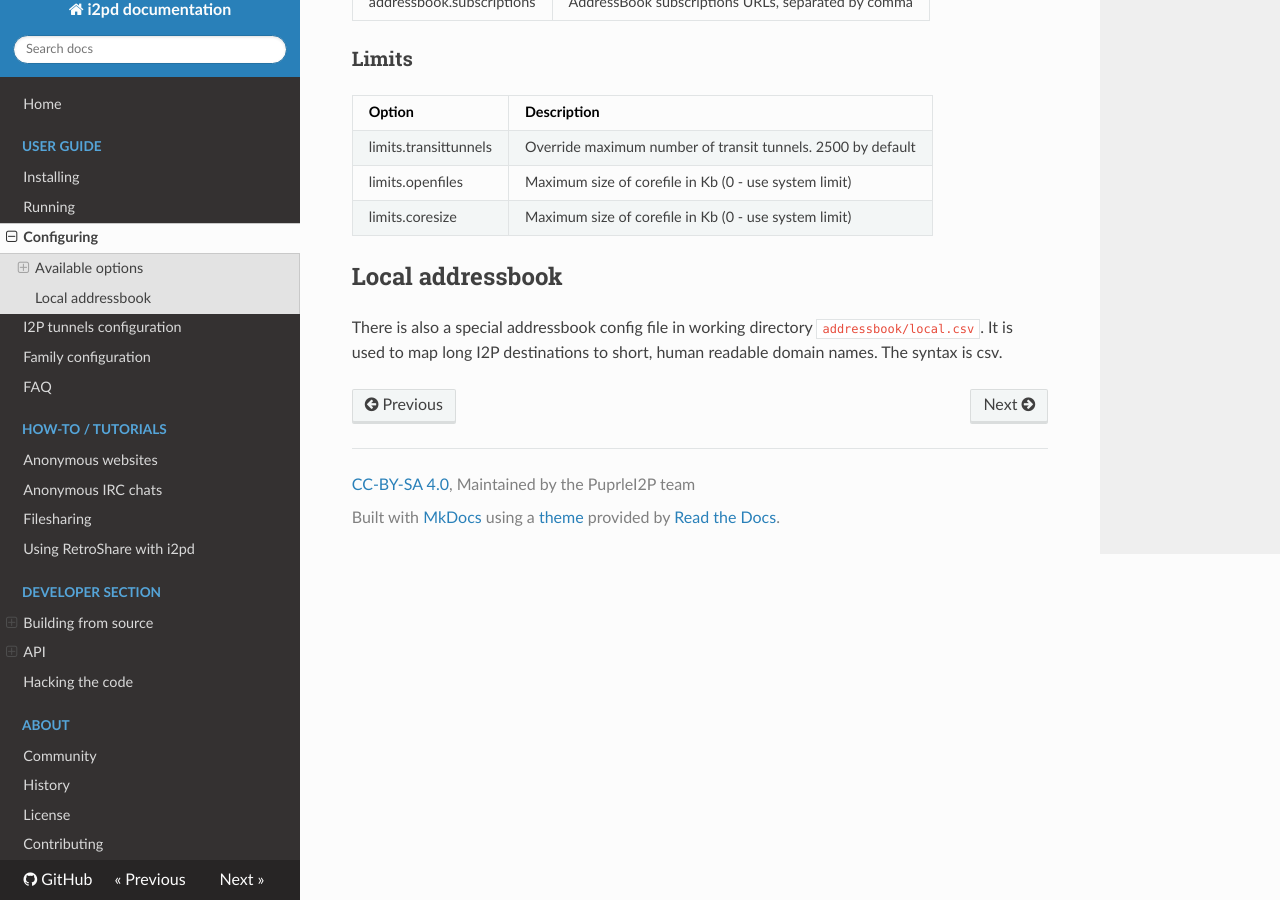
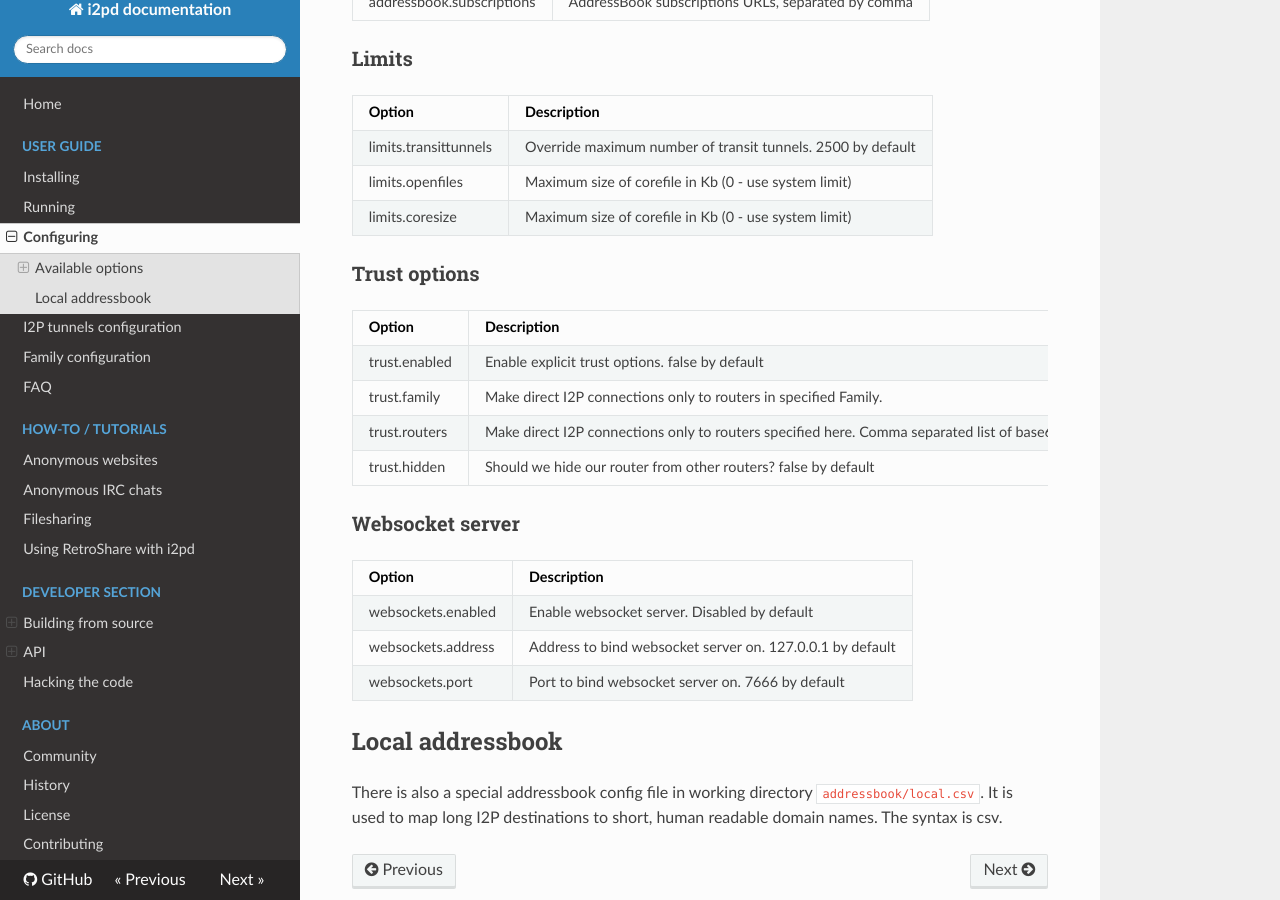
Before and after one commit to PurpleI2P/i2pd_docs_en, an MkDocs documentation site: the page built from docs/user-guide/configuration.md, in a window 1280 px wide and 900 px high, scrolled down 4734 px. Built offline with MkDocs 1.6.1, drawn with Linux system fonts in a browser that asks for light colours; nearby versions of some CDN libraries; old or Windows-style settings are respelled for this version of MkDocs.

Commit message:
Documented trust options and websocket server

```diff
--- a/docs/user-guide/configuration.md
+++ b/docs/user-guide/configuration.md
@@ -181,6 +181,25 @@ limits.transittunnels                  | Override maximum number of transit tunn
 limits.openfiles                       | Maximum size of corefile in Kb (0 - use system limit)
 limits.coresize                        | Maximum size of corefile in Kb (0 - use system limit)
 
+### Trust options
+
+Option                                 | Description
+-------------------------------------- | --------------------------------------
+trust.enabled                          | Enable explicit trust options. false by default
+trust.family                           | Make direct I2P connections only to routers in specified Family.
+trust.routers                          | Make direct I2P connections only to routers specified here. Comma separated list of base64 identities.
+trust.hidden                           | Should we hide our router from other routers? false by default
+
+### Websocket server
+
+Option                                 | Description
+-------------------------------------- | --------------------------------------
+websockets.enabled                     | Enable websocket server. Disabled by default
+websockets.address                     | Address to bind websocket server on. 127.0.0.1 by default
+websockets.port                        | Port to bind websocket server on. 7666 by default
+
+
+
 
 Local addressbook
 -----------------
```
